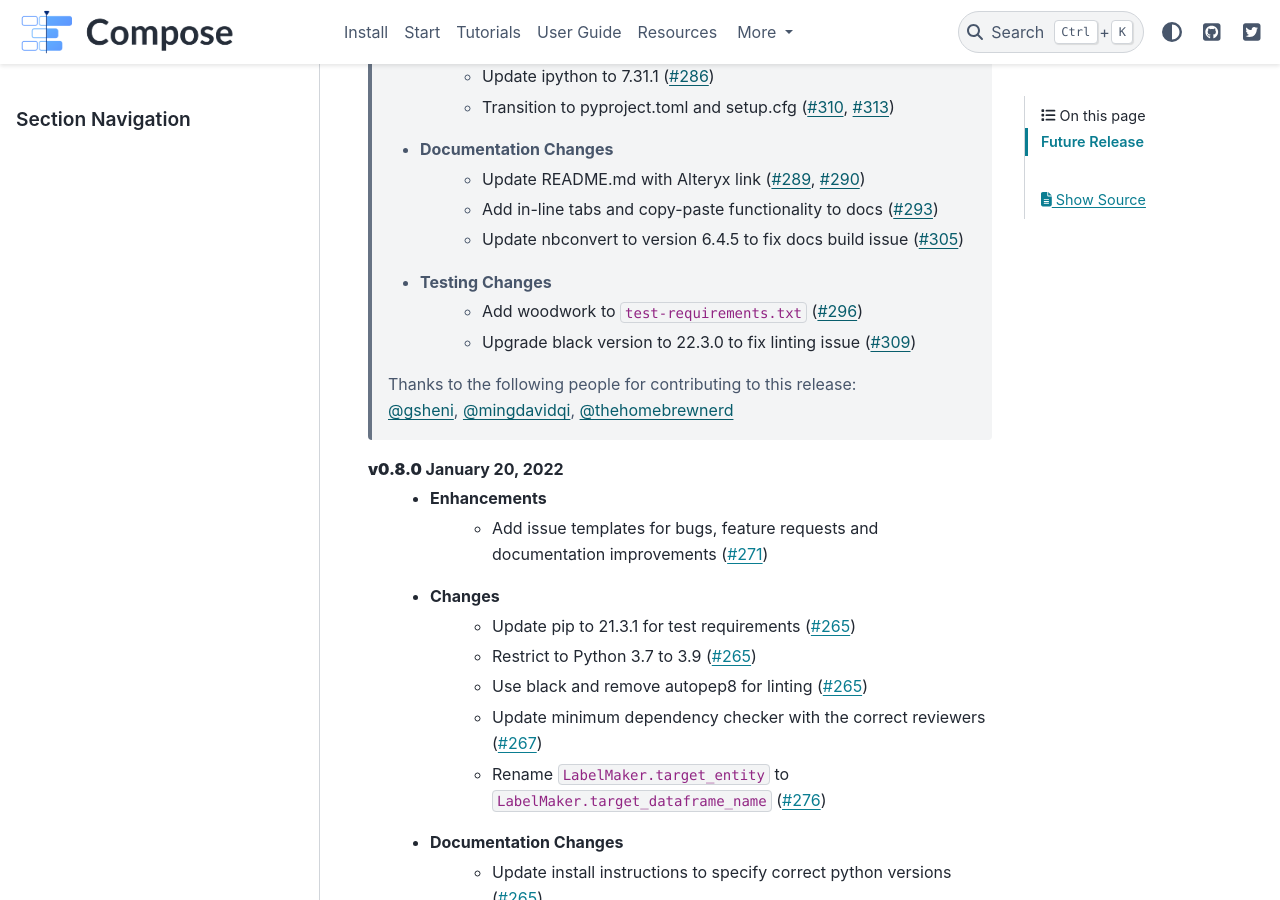
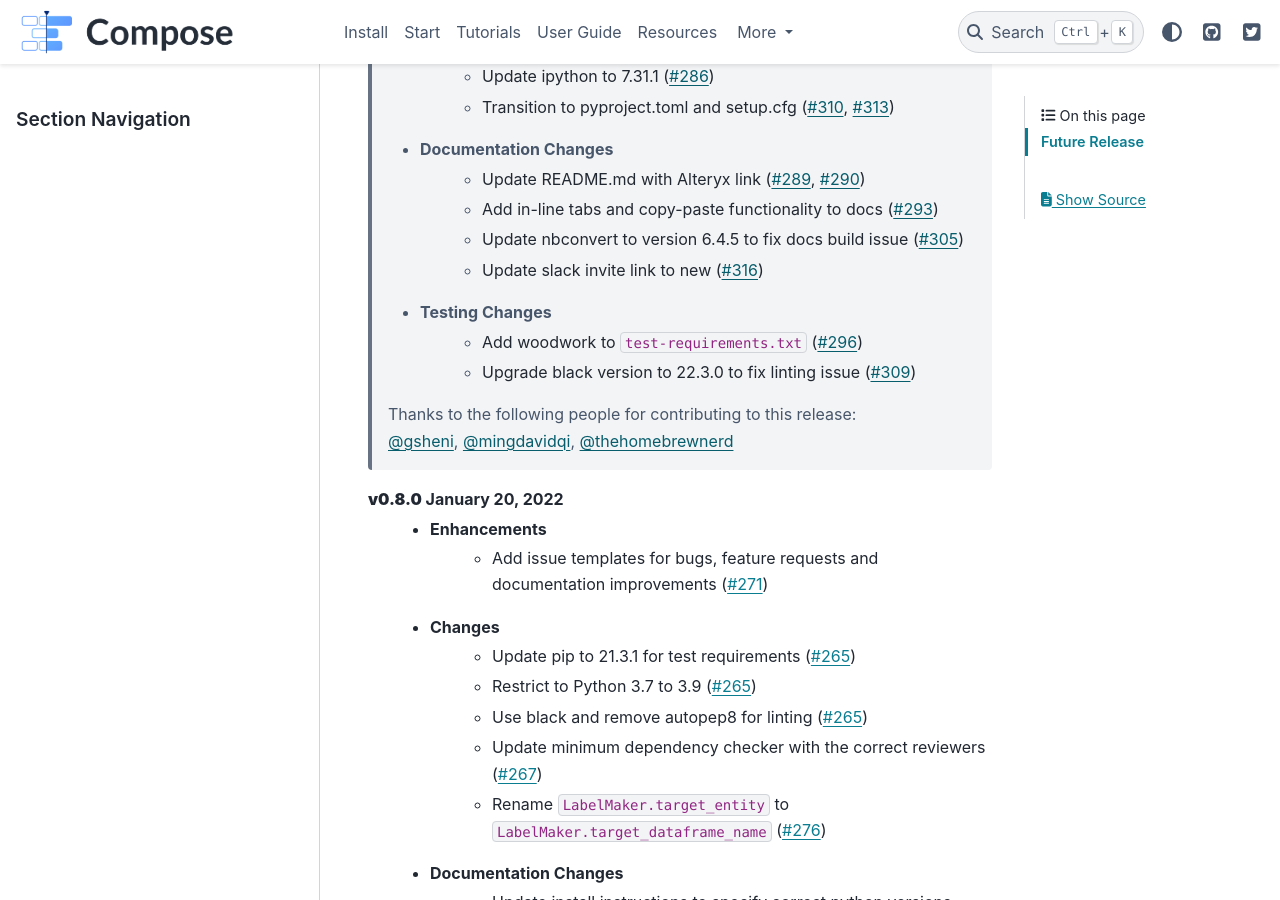
Before and after one commit to alteryx/compose, a Sphinx documentation site: the page built from docs/source/release_notes.rst, in a window 1280 px wide and 900 px high, scrolled down 333 px. Built offline with Sphinx 7.4.7 and the PyData theme 0.15.4, drawn with Linux system fonts in a browser that asks for light colours; comment, search, counter and statistics services are not loaded.

Commit message:
Update release_notes.rst

```diff
--- a/docs/source/release_notes.rst
+++ b/docs/source/release_notes.rst
@@ -13,6 +13,7 @@ Future Release
         * Update README.md with Alteryx link (:pr:`289`, :pr:`290`)
         * Add in-line tabs and copy-paste functionality to docs (:pr:`293`)
         * Update nbconvert to version 6.4.5 to fix docs build issue (:pr:`305`)
+        * Update slack invite link to new (:pr:`316`)
     * Testing Changes
         * Add woodwork to ``test-requirements.txt`` (:pr:`296`)
         * Upgrade black version to 22.3.0 to fix linting issue (:pr:`309`)
```
